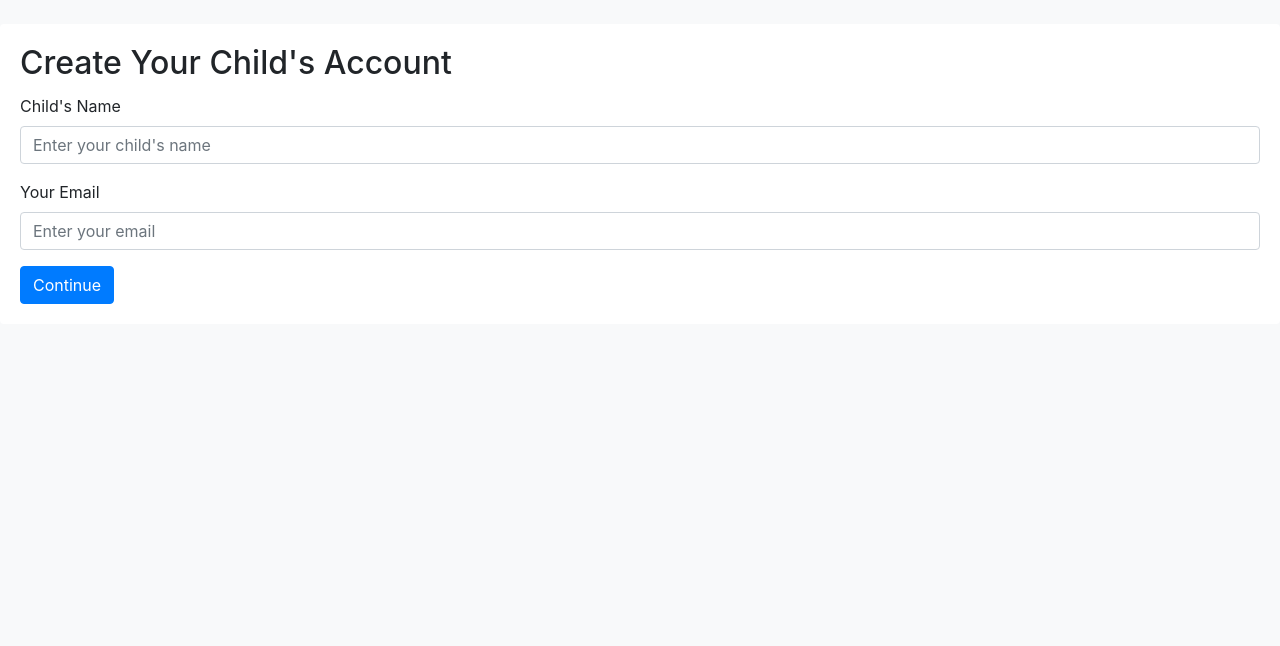
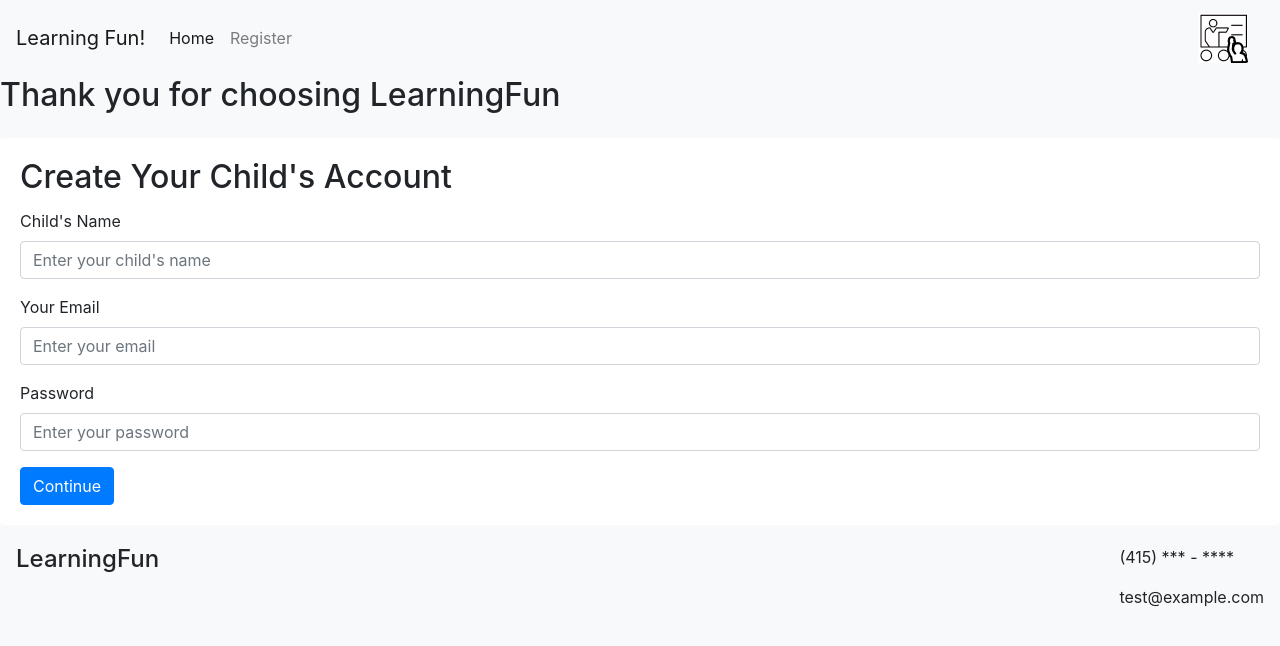
Before and after one commit to DominicBarnett/LearningFun, a Flask app: page /createaccount in a window 1280 px wide. Shown: the top 646 px of the page. Run offline with Flask 3, Linux system fonts and the light colour scheme; some libraries are stand-ins or nearby versions.

Commit message:
additional pages formatted

```diff
--- a/main.py
+++ b/main.py
@@ -18,12 +18,6 @@ def account_created_redirect():
     # thank you for creating account pop up message
     return render_template('child_personality.html')
 
-@app.route('/childpersonality')
-def childbackground():
-    '''Child background form'''
-    return render_template('child_personality.html')
-
-
 
 if __name__ == '__main__':
     app.config['ENV'] = 'development'
--- a/static/styles.css
+++ b/static/styles.css
@@ -51,3 +51,21 @@ navbar-brand img {
     height: 40px;
     width: 40px;
 }
+footer{
+    display: flex;
+    flex-direction: row;
+    justify-content: space-between;
+    padding: 0 1em 0 1em;
+}
+#popup {
+    display: none;
+    position: fixed;
+    top: 50%;
+    left: 50%;
+    transform: translate(-50%, -50%);
+    padding: 20px;
+    background-color: #fff;
+    border: 1px solid #ccc;
+    box-shadow: 0 0 10px rgba(0, 0, 0, 0.1);
+    z-index: 1000;
+}
--- a/templates/create_account.html
+++ b/templates/create_account.html
@@ -8,11 +8,26 @@
     <link rel="stylesheet" href="/static/styles.css">
 </head>
 <body>
+    <main>
+        <!-- NAVBAR -->
+        <nav class="navbar navbar-expand navbar-light">
+            <a class="navbar-brand" href="/">Learning Fun!</a>
+            <div class="navbar-nav">
+            <a class="nav-item nav-link active" href="/">Home <span class="sr-only">(current)</span></a>
+            <a class="nav-item nav-link" href="/createaccount">Register</a>
+            </div>
+            <div class="ml-auto">
+                <a class="navbar-brand" href="/">
+                    <img src="/static/images/LearningFun.jpg" alt="Logo" id="navbar-logo">
+                </a>
+            </div>
+        </nav>
+    <h2>Thank you for choosing LearningFun</h2>
         <!-- Account Creation Form -->
         <div id="accountCreation" class="card mt-4">
             <div class="card-body">
                 <h2 class="card-title">Create Your Child's Account</h2>
-            <form>
+                <form action="/accountcreated">
                     <div class="form-group">
                         <label for="childName">Child's Name</label>
                         <input type="text" class="form-control" id="childName" placeholder="Enter your child's name" required>
@@ -21,9 +36,21 @@
                         <label for="parentEmail">Your Email</label>
                         <input type="email" class="form-control" id="parentEmail" placeholder="Enter your email" required>
                     </div>
+                    <div class="form-group">
+                        <label for="password">Password</label>
+                        <input type="password" class="form-control" id="password" placeholder="Enter your password">
+                    </div>
                     <button type="submit" class="btn btn-primary">Continue</button>
                 </form>
             </div>
         </div>
+    </main>
+    <footer>
+        <h4>LearningFun</h4>
+        <div id="contact-info">
+            <p>(415) *** - ****</p>
+            <p>test@example.com</p>
+        </div>
+    </footer>
 </body>
 </html>
```
Also changed, not shown: templates/child_personality.html (+22 -0 lines), templates/main.html (+13 -5 lines). Lines whose indentation alone changed are shown as unchanged.
